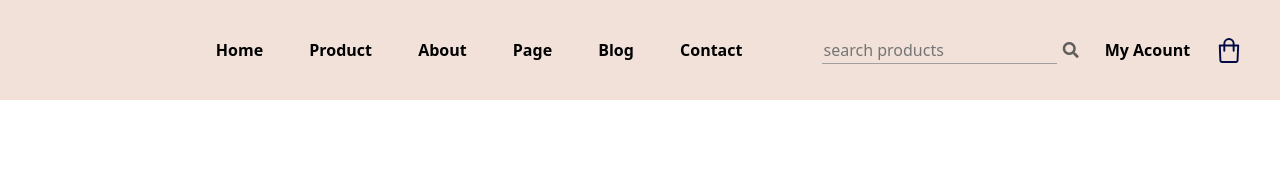
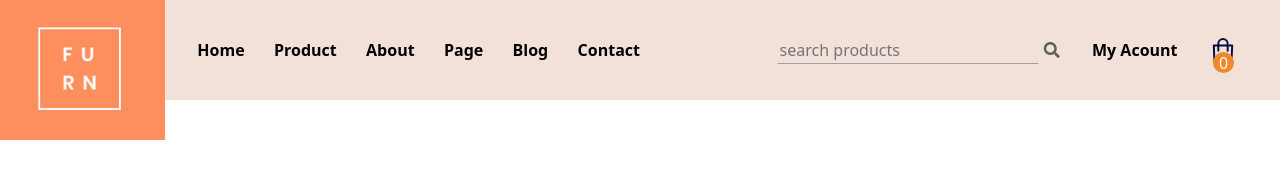
Before and after one commit to ALBOOSAJAD/second-template, a plain HTML site: page index.html in a window 1280 px wide. Drawn offline with nearby package versions, Linux system fonts and the light colour scheme.

Commit message:
continue to make header

```diff
--- a/assets/css/stylee.css
+++ b/assets/css/stylee.css
@@ -17,7 +17,7 @@ header{
 .header-right{
     display: flex;
     justify-content: flex-end;
-    width: 40%;
+    width: 44%;
     float: right;
     height: 100px;
 
@@ -29,7 +29,7 @@ header{
 
 }
 .header-left{
-    width: 60%;
+    width: 50%;
     padding-left: 42px;
 }
 .super-head1{
@@ -42,9 +42,9 @@ header{
 .super-head2{
     display: flex;
     align-items: center;
-    justify-content: space-around;
+    justify-content: space-between;
     height: 100px;
-    width: 85%;
+    width: 81%;
     float: right;
 }
 .text{
@@ -56,8 +56,25 @@ header{
     border: none;
     background-color: #f2e1d9;
     border-bottom: 1px solid #a09e9e;
+    width: 260px;
 }
 .fas{
     color: #605d5d;
     font-size: medium;
 }
+.cir{
+    width: 21px;
+    height: 21px;
+    background: #f2872b;
+     display: flex;
+    border-radius: 50px;
+    top: 52px;
+    right: 34px;
+    align-items: center;
+    justify-content: center;
+    color: white;
+}
+.logo{
+    display: flex;
+    justify-content: flex-end;
+}
--- a/index.html
+++ b/index.html
@@ -15,7 +15,7 @@
       <header>
         <div class="container-fluid">
             <div class="header-right ">
-                <ul class=" super-head1 d-flex">
+                <ul class=" super-head1 d-flex position-relative">
                     <li>
                         <input type="text" name="search" id="input" placeholder="search products">
 
@@ -27,6 +27,7 @@
                     </li>
                     <li>
                         <img src="assets/images/card.svg" alt="" style="width: 30px; height: 25px;">
+                        <span class="cir position-absolute">0</span>
                     </li>
                 </ul>
 
@@ -53,6 +54,9 @@
                         <a class="text" href="">Contact</a>
                     </li>
                 </ul>
+                <div class="logo">
+                    <a href="index.html"><img src="assets/images/download.webp" alt="" style="width: 170px; height: 140px;"></a>
+                </div>
             </div>
         </div>
       </header>
```
Also changed, not shown: assets/images/download.webp (added).
